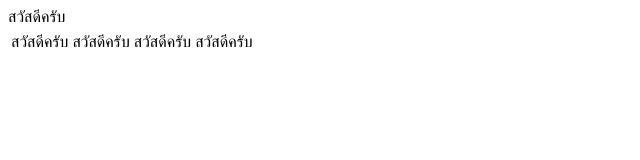
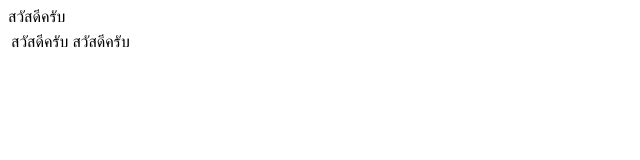
Before and after one commit to nutchanokp/precodecamp, a plain HTML site: page day1/index.html in a window 1280 px wide. Shown: the whole page, without its empty margins (0-640 px from the left). Drawn offline with Linux system fonts and the light colour scheme.

Commit message:
second commit

```diff
--- a/day1/index.html
+++ b/day1/index.html
@@ -20,8 +20,6 @@
         <tr>
           <td>สวัสดีครับ</td>
           <td>สวัสดีครับ</td>
-          <td>สวัสดีครับ</td>
-          <td>สวัสดีครับ</td>
         </tr>
       </tbody>
     </table>
```
